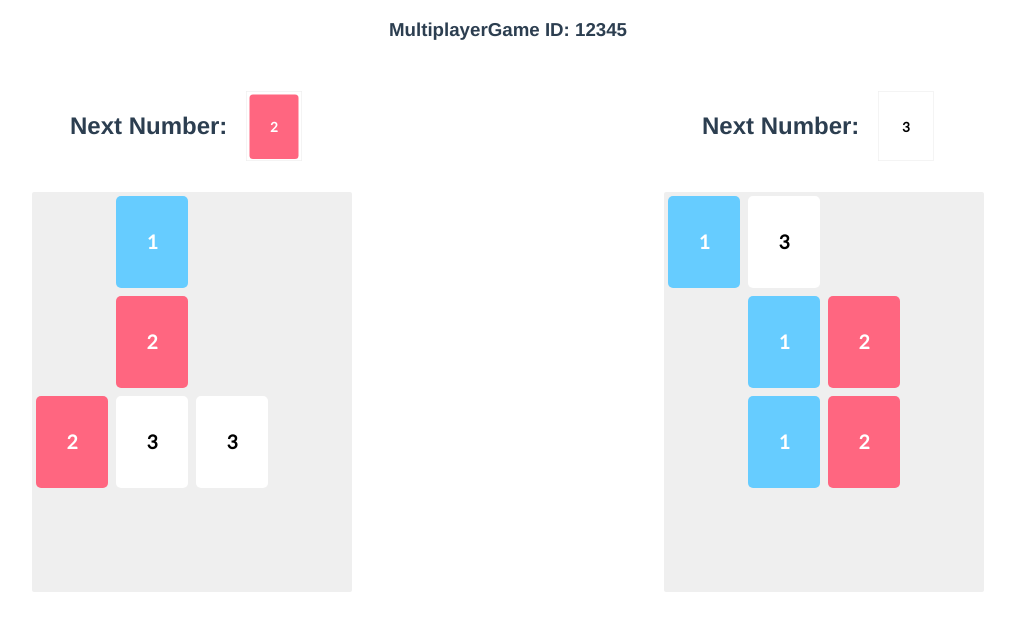
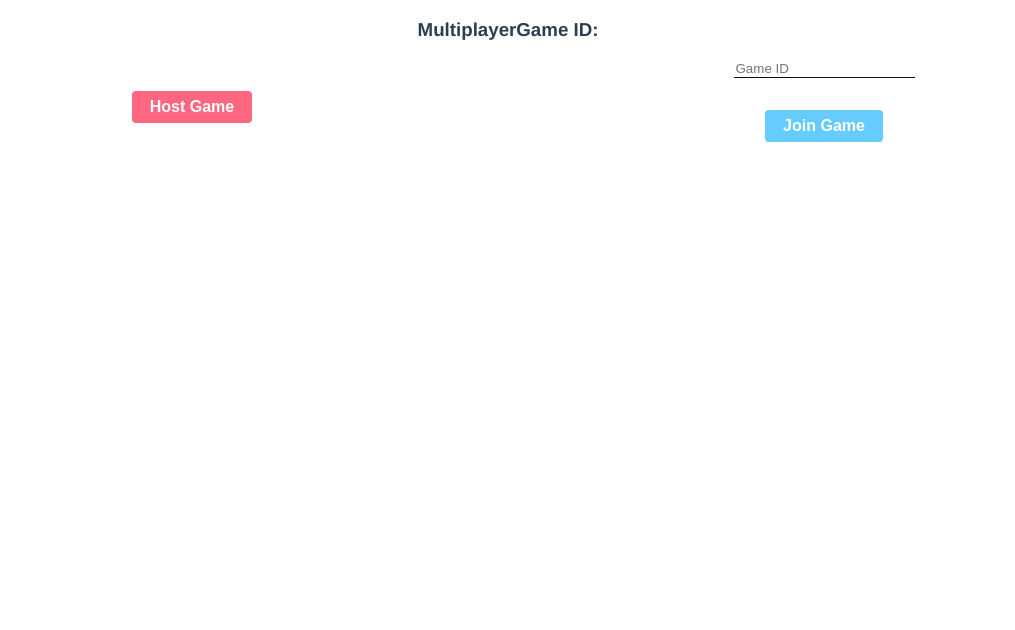
Before and after one commit to theryaz/threes, a Vue app in the folder client/: page /multiplayer in a window 1280 px wide. Shown: the top 630 px of the page, without its empty margins (132-1147 px from the left). Built offline with nearby package versions, Linux system fonts and the light colour scheme.

Commit message:
Template multiplayer in place

```diff
--- a/client/src/components/MultiplayerGame.vue
+++ b/client/src/components/MultiplayerGame.vue
@@ -8,14 +8,33 @@
       <div id="game-heading">
         <h3>MultiplayerGame ID: {{state.gameOptions.uuid}}</h3>
       </div>
-      <div id="game-grid">
-        <div id="game-a">
-          <Game :options="optionsGameA"></Game>
-        </div>
-        <div id="game-b">
-          <Game :options="optionsGameB"></Game>
+      <div v-if="state.uuid == null">
+        <div id="controls">
+          <div class="button">
+            <button v-on:click="hostGame" class="common red-primary">
+              Host Game
+            </button>
+          </div>
+          <div class="button">
+            <div>
+              <input type="text" id="id-input" class="common" placeholder="Game ID" v-model="joinGameId"/>
+            </div>
+            <button v-on:click="joinGame" class="common blue-primary">
+              Join Game
+            </button>
+          </div>
         </div>
       </div>
+      <template v-else>
+        <div id="game-grid">
+          <div id="game-a">
+            <Game :paused="!state.isConnected" :options="optionsGameA"></Game>
+          </div>
+          <div id="game-b">
+            <Game :paused="!state.isConnected" :options="optionsGameB"></Game>
+          </div>
+        </div>
+      </template>
     </template>
   </div>
 </template>
@@ -27,11 +46,12 @@ import * as MultiplayerGameMutationTypes from '../store/multiplayer-game/multipl
 export default {
   name: 'MultiplayerGame',
   mounted(){
-    console.log("MultiplayerGame Dispatch HOST_GAME", MultiplayerGameMutationTypes.HOST_GAME);
-    this.$store.dispatch(MultiplayerGameMutationTypes.HOST_GAME);
+    // console.log("MultiplayerGame Dispatch HOST_GAME", MultiplayerGameMutationTypes.HOST_GAME);
+    // this.$store.dispatch(MultiplayerGameMutationTypes.HOST_GAME);
   },
   data:() => {
     return{
+      joinGameId: null,
       optionsGameA: {
         isMultiplayer: true,
         isRemote: false,
@@ -48,11 +68,19 @@ export default {
     state(){
       return this.$store.state.multiplayerGameState;
     }
+  },
+  methods:{
+    hostGame(){
+      console.log("hostGame");
+    },
+    joinGame(){
+      console.log("joinGame", this.joinGameId);
+    },
   }
 }
 </script>
 
-<style scoped>
+<style lang="scss" scoped>
 
 #game-grid{
   display: grid;
@@ -74,4 +102,26 @@ export default {
   padding: 4rem;
 }
 
+#controls{
+  display: grid;
+  grid-template-columns: 50% 50%;
+  grid-template-rows: 1 2;
+
+  #id-input-wrapper{
+    grid-row-start: 1;
+    grid-row-end: 1;
+    grid-column-start: 2;
+    grid-column-end: 2;
+    input{
+      font-size: 1.2rem;
+      padding: 10px;
+    }
+  }
+  div.button{
+    grid-row-start: 2;
+    grid-row-end: 2;
+  }
+}
+
+
 </style>
--- a/client/src/scss/styles.scss
+++ b/client/src/scss/styles.scss
@@ -17,3 +17,10 @@ a{
     }
   }
 }
+
+input.common{
+	background-color: inherit;
+	border: none;
+	border-bottom: 1px solid $font-color;
+	color: $font-color;
+}
```
